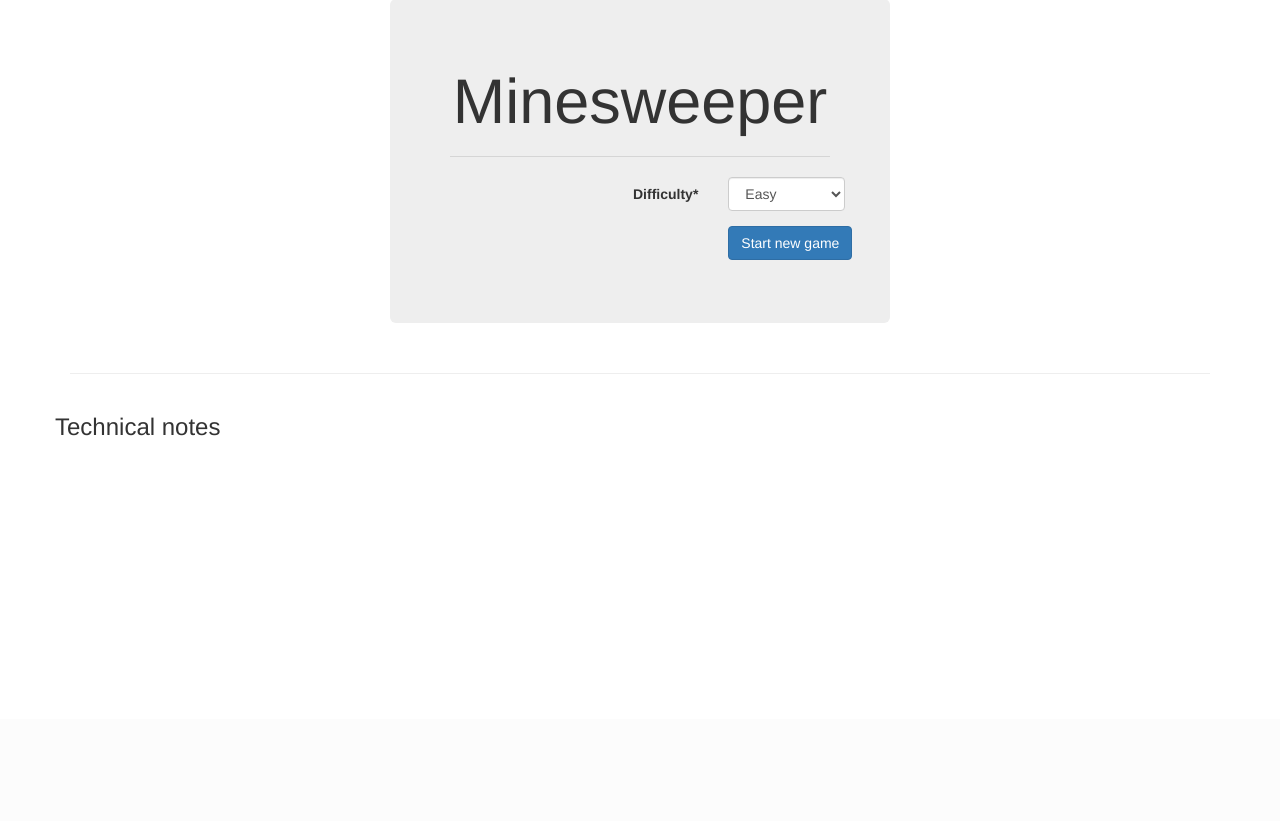
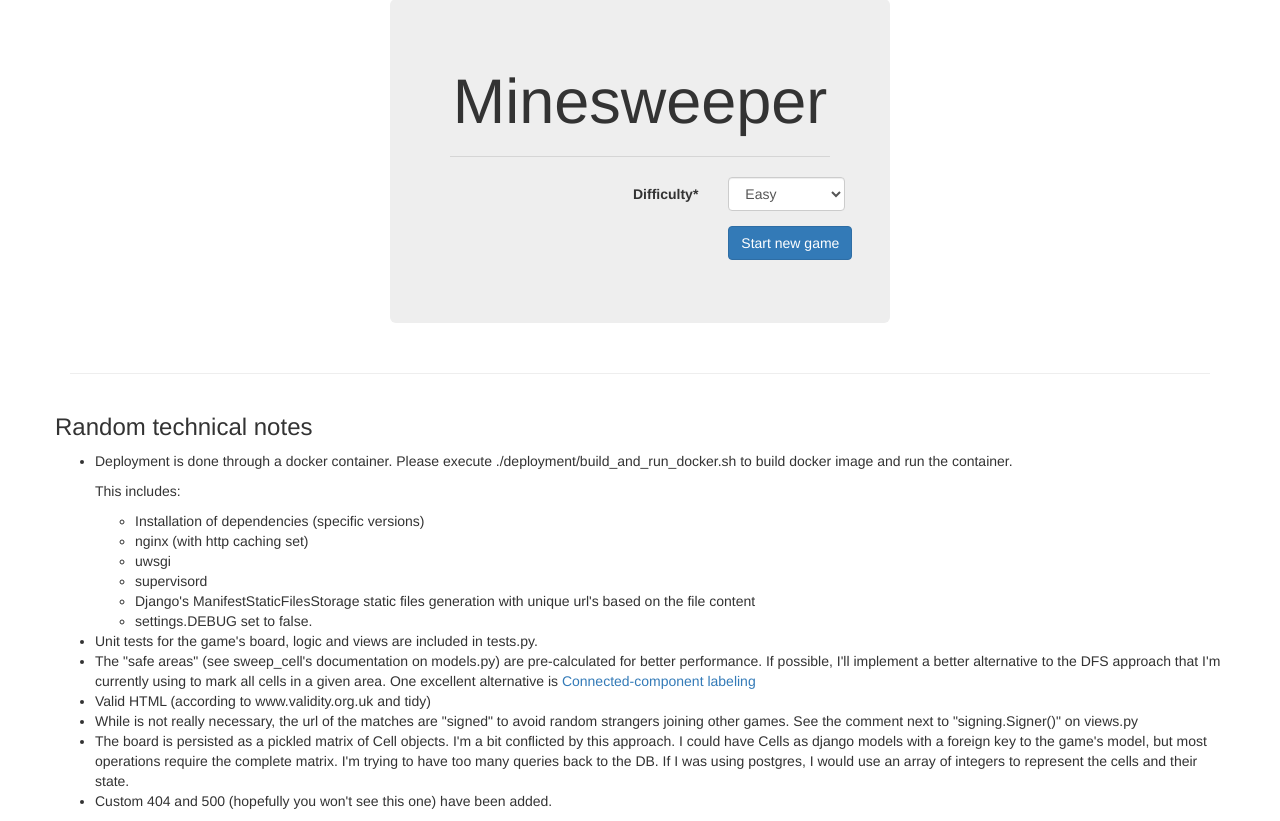
Before and after one commit to survey-monkey-challenge/minesweeper, a Django app: page / in a window 1280 px wide. Shown: the part 81-902 px from the top of the page. Before the commit the page ends 517 px from the top, so only its background shows below. Run offline with Django 3.2, Linux system fonts and the light colour scheme; some libraries are stand-ins or nearby versions.

Commit message:
Several random notes added to the home page

```diff
--- a/game/templates/create_game.html
+++ b/game/templates/create_game.html
@@ -13,8 +13,36 @@
   </div>
   <hr/>
   <div class="row">
-    <h3>Technical notes</h3>
-    <p>
-    </p>
+    <h3>Random technical notes</h3>
+    <ul>
+      <li>
+        <p>
+          Deployment is done through a docker container. Please execute ./deployment/build_and_run_docker.sh to build docker image and run the container.
+        </p>
+        <p>
+         This includes:
+        </p>
+        <ul>
+          <li>Installation of dependencies (specific versions)</li>
+          <li>nginx (with http caching set)</li>
+          <li>uwsgi</li>
+          <li>supervisord</li>
+          <li>Django's ManifestStaticFilesStorage static files generation with unique url's based on the file content</li>
+          <li>settings.DEBUG set to false.</li>
+        </ul>
+      </li>
+      <li>
+        Unit tests for the game's board, logic and views are included in tests.py.
+      </li>
+      <li>
+        The "safe areas" (see sweep_cell's documentation on models.py) are pre-calculated for better
+        performance. If possible, I'll implement a better alternative to the DFS approach that I'm
+        currently using to mark all cells in a given area. One excellent alternative is <a href="https://en.wikipedia.org/wiki/Connected-component_labeling">Connected-component labeling</a>
+      </li>
+      <li>Valid HTML (according to www.validity.org.uk and tidy)</li>
+      <li>While is not really necessary, the url of the matches are "signed" to avoid random strangers joining other games. See the comment next to "signing.Signer()" on views.py</li>
+      <li>The board is persisted as a pickled matrix of Cell objects. I'm a bit conflicted by this approach. I could have Cells as django models with a foreign key to the game's model, but most operations require the complete matrix. I'm trying to have too many queries back to the DB. If I was using postgres, I would use an array of integers to represent the cells and their state.</li>
+      <li>Custom 404 and 500 (hopefully you won't see this one) have been added.</li>
+    </ul>
   </div>
 {% endblock %}
```
